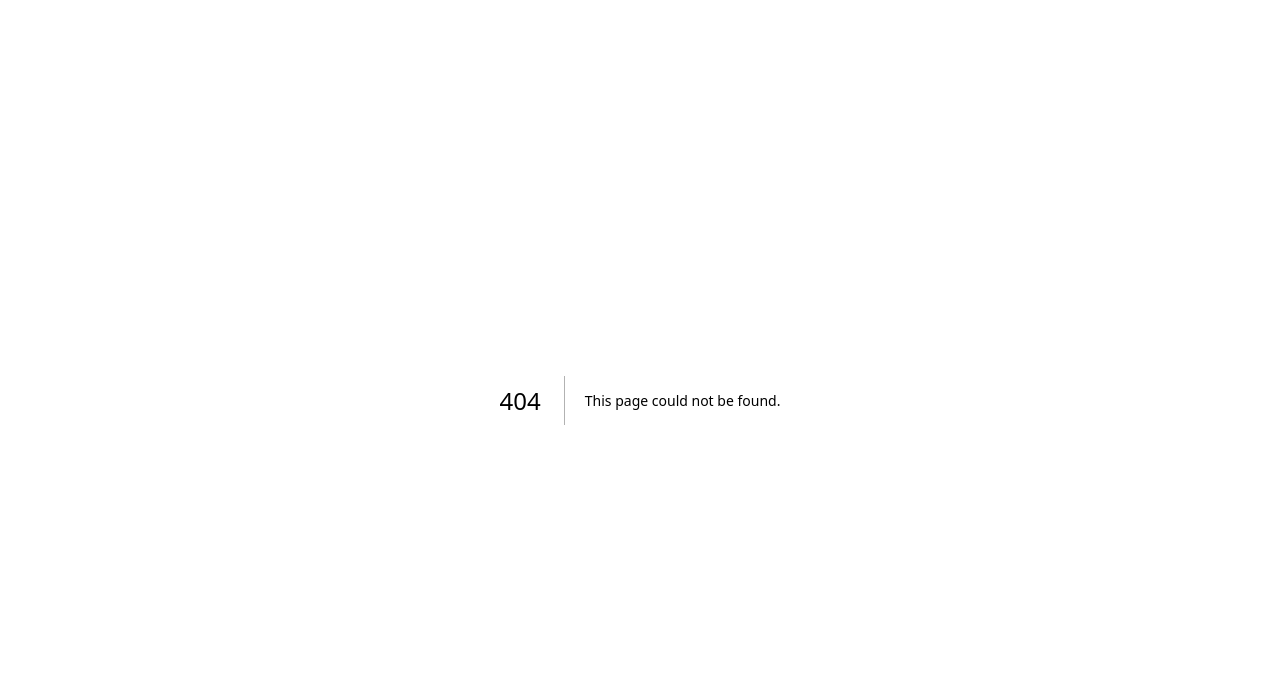
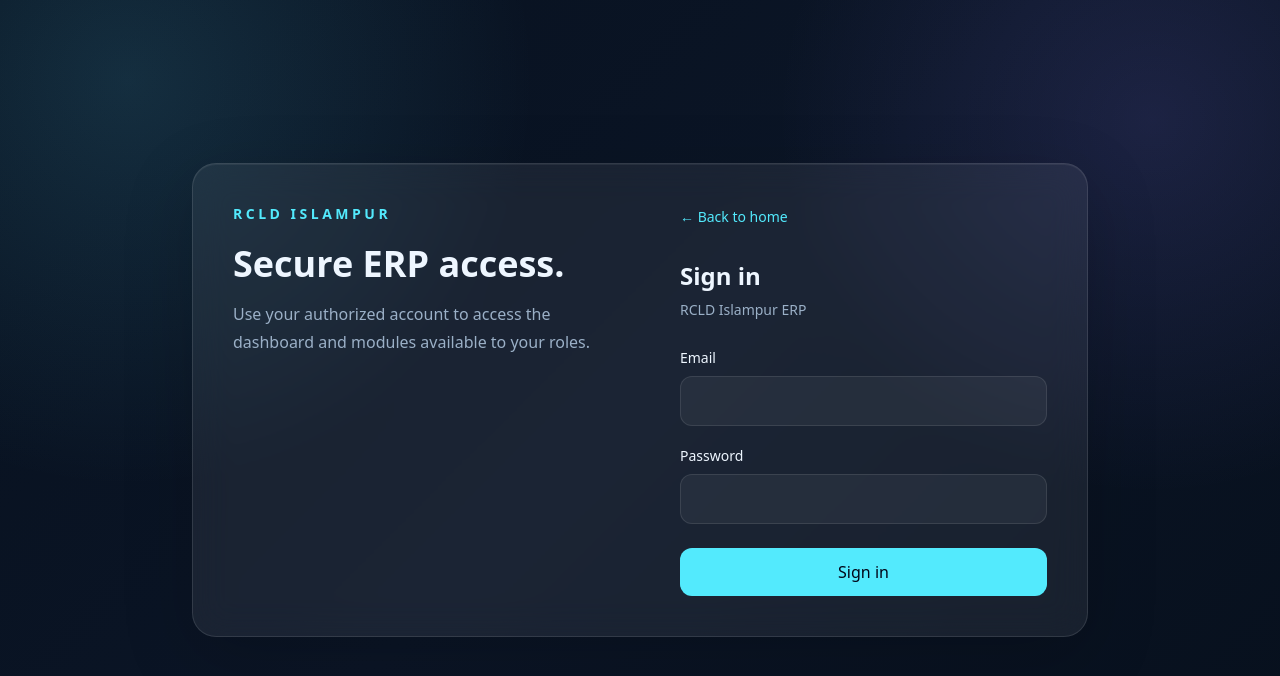
Before and after one commit to Ujjwal0620/RCLD_ISLAMPUR_ERP, a Next.js app: page /login in a window 1280 px wide. Before the commit this address had no page. Shown: the top 676 px of the page. Built offline with nearby package versions, Linux system fonts and the light colour scheme.

Commit message:
build: add v0.1 foundation app/login/page.js

```diff
--- /dev/null
+++ b/app/login/page.js
@@ -0,0 +1,56 @@
+"use client";
+
+import { useState } from "react";
+import { useRouter } from "next/navigation";
+import Link from "next/link";
+
+export default function LoginPage() {
+  const router = useRouter();
+  const [form, setForm] = useState({ email: "", password: "" });
+  const [error, setError] = useState("");
+  const [loading, setLoading] = useState(false);
+
+  async function submit(event) {
+    event.preventDefault();
+    setLoading(true);
+    setError("");
+    const response = await fetch("/api/auth/login", {
+      method: "POST",
+      headers: { "Content-Type": "application/json" },
+      body: JSON.stringify(form)
+    });
+    const data = await response.json();
+    setLoading(false);
+    if (!response.ok) {
+      setError(data.error || "Unable to sign in.");
+      return;
+    }
+    router.push("/dashboard");
+    router.refresh();
+  }
+
+  return (
+    <main className="grid min-h-screen place-items-center px-6">
+      <div className="grid w-full max-w-4xl overflow-hidden rounded-3xl glass md:grid-cols-2">
+        <div className="hidden p-10 md:block">
+          <p className="text-sm font-semibold uppercase tracking-[.25em] text-cyan-300">RCLD Islampur</p>
+          <h1 className="mt-5 text-4xl font-black">Secure ERP access.</h1>
+          <p className="text-muted mt-4 leading-7">Use your authorized account to access the dashboard and modules available to your roles.</p>
+        </div>
+        <form onSubmit={submit} className="p-8 sm:p-10">
+          <Link href="/" className="text-sm text-cyan-300">← Back to home</Link>
+          <h2 className="mt-8 text-2xl font-bold">Sign in</h2>
+          <p className="text-muted mt-2 text-sm">RCLD Islampur ERP</p>
+          <label className="mt-7 block text-sm font-medium">Email</label>
+          <input required type="email" value={form.email} onChange={(e) => setForm({...form, email:e.target.value})} className="mt-2 w-full rounded-xl border border-white/10 bg-white/5 px-4 py-3 outline-none focus:border-cyan-300/50" />
+          <label className="mt-5 block text-sm font-medium">Password</label>
+          <input required type="password" value={form.password} onChange={(e) => setForm({...form, password:e.target.value})} className="mt-2 w-full rounded-xl border border-white/10 bg-white/5 px-4 py-3 outline-none focus:border-cyan-300/50" />
+          {error && <p className="mt-4 rounded-xl bg-red-400/10 p-3 text-sm text-red-300">{error}</p>}
+          <button disabled={loading} className="mt-6 w-full rounded-xl bg-cyan-300 px-4 py-3 font-bold text-slate-950 disabled:opacity-50">
+            {loading ? "Signing in..." : "Sign in"}
+          </button>
+        </form>
+      </div>
+    </main>
+  );
+}
```
